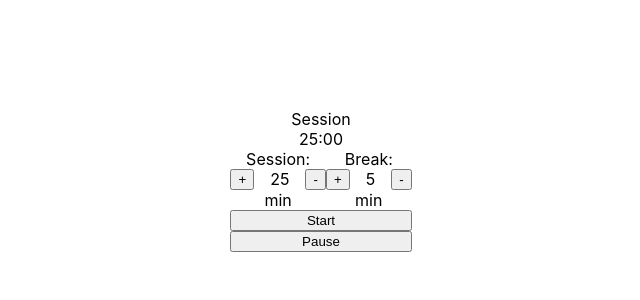
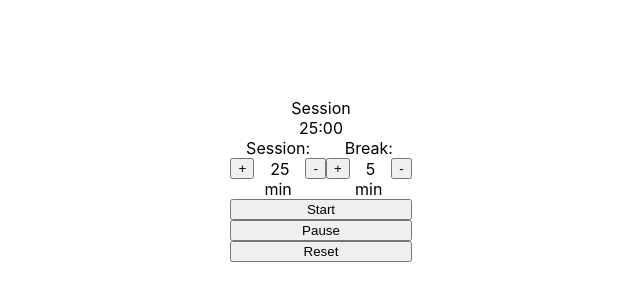
Before and after one commit to AndrewZamora/freeCodeCampProjects, a React (Create React App) app in the folder pomodoro-clock/: page / in a window 1280 px wide. Shown: the part 220-520 px from the top of the page, without its empty margins (319-959 px from the left). Built offline with nearby package versions, Linux system fonts and the light colour scheme.

Commit message:
Added a reset button

```diff
--- a/pomodoro-clock/src/App.js
+++ b/pomodoro-clock/src/App.js
@@ -22,13 +22,13 @@ class App extends Component {
     if (this.state.timer === 0 && !this.state.switchTime) {
       this.setState(({
         timer: this.state.breakLength,
-        switchTime:!this.state.switchTime
+        switchTime: !this.state.switchTime
       }));
     }
     if (this.state.timer === 0 && this.state.switchTime) {
       this.setState(({
         timer: this.state.sessionLength,
-        switchTime:!this.state.switchTime
+        switchTime: !this.state.switchTime
       }));
     }
   }
@@ -40,6 +40,13 @@ class App extends Component {
   }
   pause = () => {
     clearInterval(this.state.interval);
+  }
+  reset = () => {
+    clearInterval(this.state.interval);
+    this.setState(({
+      interval: '',
+      timer: 1500000
+    }));
   }
   handleSessionInput = input => {
     // timer also need to be set so that user can see the change
@@ -82,6 +89,7 @@ class App extends Component {
         </div>
         <button id="start_stop" onClick={() => this.start()}>Start</button>
         <button onClick={() => this.pause()}>Pause</button>
+        <button id="reset" onClick={() => this.reset()}>Reset</button>
       </div>
     );
   }
```
Lines whose indentation alone changed are shown as unchanged.
